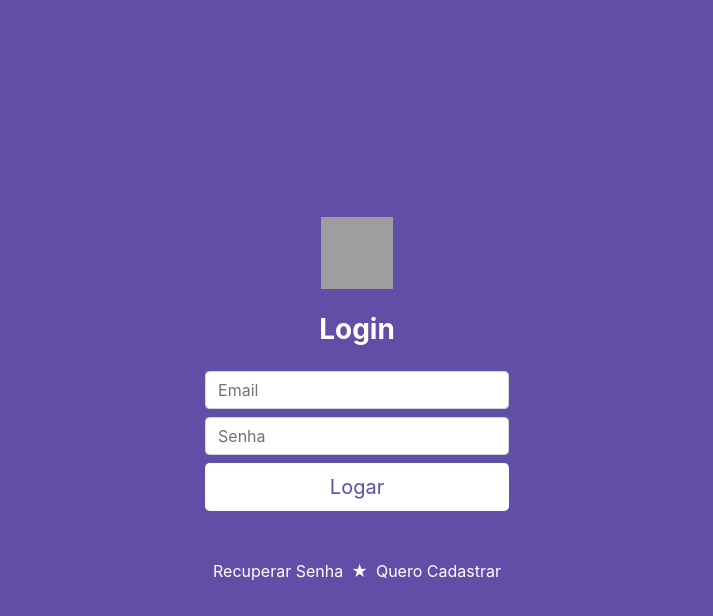
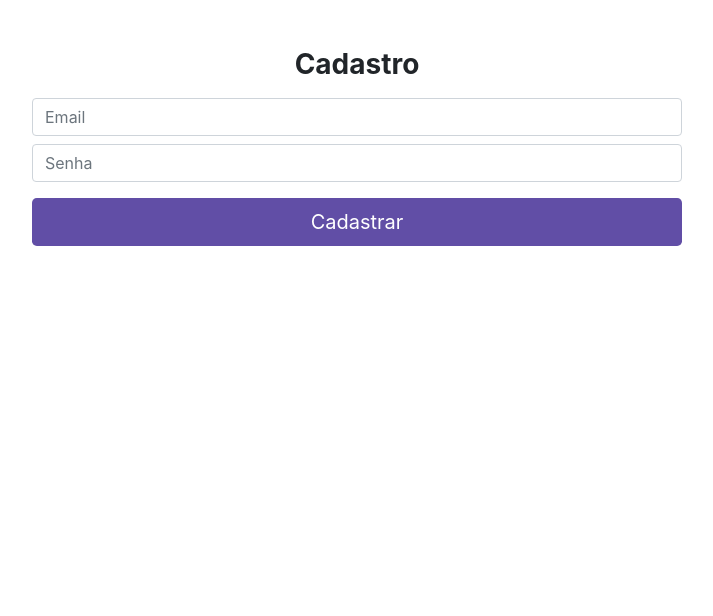
Before and after one commit to leopdonato/publicacao-eventos, a React (Create React App) app: page / in a window 1280 px wide. Shown: the top 616 px of the page, without its empty margins (283-996 px from the left). Built offline with nearby package versions, Linux system fonts and the light colour scheme; no server answers; grey boxes are pictures that could not be loaded.

Commit message:
Cadastro de usuarios

```diff
--- a/src/index.js
+++ b/src/index.js
@@ -1,5 +1,5 @@
 import React from 'react';
 import ReactDOM from 'react-dom';
-import Login from './view/login';
+import App from './view/usuario-novo';
 
-ReactDOM.render(<Login />, document.getElementById('root'));
+ReactDOM.render(<App />, document.getElementById('root'));
--- /dev/null
+++ b/src/view/usuario-novo/index.js
@@ -0,0 +1,74 @@
+import React, { useState } from 'react';
+import './usuario-novo.css';
+import firebase from '../../config/firebase'
+import 'firebase/auth';
+
+function NovoUsuario() {
+
+    const [email, setEmail] = useState();
+    const [senha, setSenha] = useState();
+    const [msgTipo, setMsgTipo] = useState();
+    const [msg, setMsg] = useState();
+    const [carregando, setCarregando] = useState();
+
+    function cadastrar() {
+
+        setCarregando(1);
+
+        setMsgTipo(null);
+
+        if (!email || !senha) {
+            setMsgTipo('erro');
+            setMsg('Você precisa informar email e senha para fazer o cadastro!');
+            return;
+        }
+
+        firebase.auth().createUserWithEmailAndPassword(email, senha).then(res => {
+            setCarregando(0);
+            setMsgTipo('sucesso');
+        }).catch(err => {
+            setCarregando(0);
+            setMsgTipo('erro');
+            switch (err.message) {
+                case 'Password should be at least 6 characters':
+                    setMsg('A senha deve ter pelo menos 6 caracteres');
+                    break;
+                case 'The email address is already in use by another account.':
+                    setMsg('Este email já está sendo utilizado por outro usuário!');
+                    break;
+                case 'The email address is badly formatted.':
+                    setMsg('O formato do email é inválido!');
+                    break;
+                default:
+                    setMsg('Não foi possível cadastrar. Tente novamente mais tarde!');
+                    break;
+            }
+        });
+    }
+
+    return (
+        <div className="form-cadastro">
+            <form className="text-center form-login mx-auto mt-5">
+                <h1 className="h3 mb-3 text-black font-weight-bold">Cadastro</h1>
+
+                <input onChange={(e) => setEmail(e.target.value)} type="email" className="form-control my-2" placeholder="Email" />
+                <input onChange={(e) => setSenha(e.target.value)} type="password" className="form-control my-2" placeholder="Senha" />
+
+                {
+                    carregando ? <div class="spinner-border text-danger" role="status">
+                        <span class="sr-only">Loading...</span>
+                    </div>
+                        : <button onClick={cadastrar} type="button" className="btn btn-lg btn-block mt-3 mb-5 btn-cadastro">Cadastrar</button>
+                }
+
+                <div className="msg-login text-black text-center my-5 text-center">
+                    {msgTipo === 'sucesso' && <span><strong>WoW!</strong> Usuário cadastrado com sucesso! &#128526;</span>}
+                    {msgTipo === 'erro' && <span><strong>Ops!</strong> {msg} &#128546;</span>}
+
+                </div>
+            </form>
+        </div>
+    );
+}
+
+export default NovoUsuario;
--- /dev/null
+++ b/src/view/usuario-novo/usuario-novo.css
@@ -0,0 +1,13 @@
+.form-login{
+    max-width: 650px;
+}
+
+.btn-cadastro{
+    background-color: #614ea6;
+    color: #fff;
+}
+
+.btn-cadastro:hover{
+    background-color: #F21667;
+    color: #fff;
+}
```
